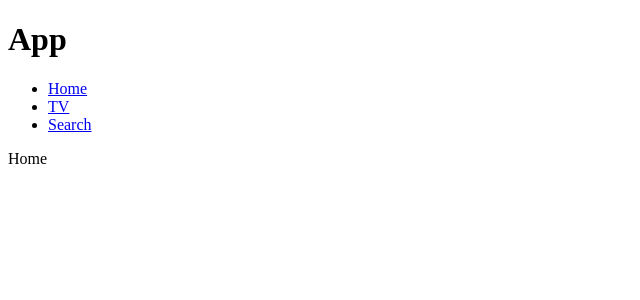
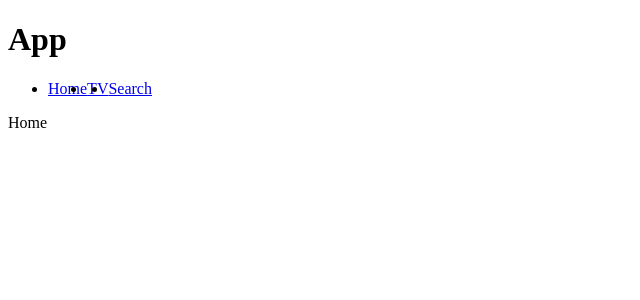
Before and after one commit to viknedus/netflix-clone-2, a React (Create React App) app: page / in a window 1280 px wide. Shown: the top 300 px of the page, without its empty margins (0-640 px from the left). Built offline with nearby package versions, Linux system fonts and the light colour scheme.

Commit message:
CSS Module in React

```diff
--- a/src/Components/App.js
+++ b/src/Components/App.js
@@ -1,6 +1,9 @@
 import React from "react";
 import Router from "./Router";
-import Header from "./Header";
+
+// Header폴더 안에 index.js파일을 만들고 import Header from "Components/Header"처럼 import 하게 되면 기본적으로 Components/Header폴더 안에서 index.js파일을 찾아서 가져온다.
+// 원래는 Components/Header/Header를 통해 Header.js를 찾아서 가져와야 했지만 Header폴더를 따로 만들고 거기 안에 index.js를 만들어서 index.js에 Header.js를 가져오는 형태로도 만들 수 있다.
+import Header from "Components/Header";
 
 function App() {
   return (
--- a/src/Components/Header.js
+++ /dev/null
@@ -1,24 +0,0 @@
-const Header = () => {
-  return (
-    <header>
-      <ul>
-        <li>
-          <a href="/">Home</a>
-        </li>
-        <li>
-          <a href="/tv">TV</a>
-        </li>
-        {/*
-        <li>
-          <a href="/tv/abc">TV abc</a>
-        </li>
-         */}
-        <li>
-          <a href="/search">Search</a>
-        </li>
-      </ul>
-    </header>
-  );
-};
-
-export default Header;
--- /dev/null
+++ b/src/Components/Header/Header.js
@@ -0,0 +1,28 @@
+import header from "./Header.module.css";
+
+const Header = () => {
+  return (
+    <header>
+      {/* Header.css에 module을 붙여서 모듈화 시키게 되면 ul의 class에는 Header_navList__3TOzg 이런식으로 랜덤한 값이 붙게 된다. */}
+      {/* 랜덤한 값이 붙게 되기 때문에 Header.js가 아닌 다른 js파일에서도 Header가 가지고 있는 navList라는 이름을 className으로 쓸 수 있게 되는 것이다. */}
+      <ul className={header.navList}>
+        <li>
+          <a href="/">Home</a>
+        </li>
+        <li>
+          <a href="/tv">TV</a>
+        </li>
+        {/*
+        <li>
+          <a href="/tv/abc">TV abc</a>
+        </li>
+         */}
+        <li>
+          <a href="/search">Search</a>
+        </li>
+      </ul>
+    </header>
+  );
+};
+
+export default Header;
--- /dev/null
+++ b/src/Components/Header/Header.module.css
@@ -0,0 +1,14 @@
+/* CSS파일을 모듈화 하기 */
+/* 현재 이 Header.css 파일을 글로벌이 아닌 로컬화 시켜서 다른 파일에 영향을 주지 않고 Header.js에만 css스타일이 적용되도록 하는 방법이다. */
+/* 이걸 로컬화 시키면서 css모듈로 바꾸려면 Header.css에 module을 붙여서 Header.module.css형태로 만들어주면 된다. */
+/* module을 붙여서 css를 모듈화시키는 방법은 create-react-app으로 만든 프로젝트에서 해당된다. */
+/* 또한 Header.js에서 이 css를 import할 때 import header from "./Header.module.css 처럼 자바스크립트 import 해오듯이 가져와야 한다. */
+/* 그리고 Header.module.css 파일의 스타일을 주고 싶은 태그의 className에는 className={header.navList}처럼 객체 형태로 불러와서 써줘야 한다. */
+/* 또 만약 navList대신 nav-list형태로 쓰면 js파일에서 className안에서는 -를 쓸 수 없기 때문에 className={header.navList}대신 className={header["nav-list"]}형태로 써줘야 한다. */
+.navList {
+  display: flex;
+}
+
+.navList:hover {
+  background-color: dodgerblues;
+}
--- /dev/null
+++ b/src/Components/Header/index.js
@@ -0,0 +1,3 @@
+import Header from "./Header";
+
+export default Header;
```
